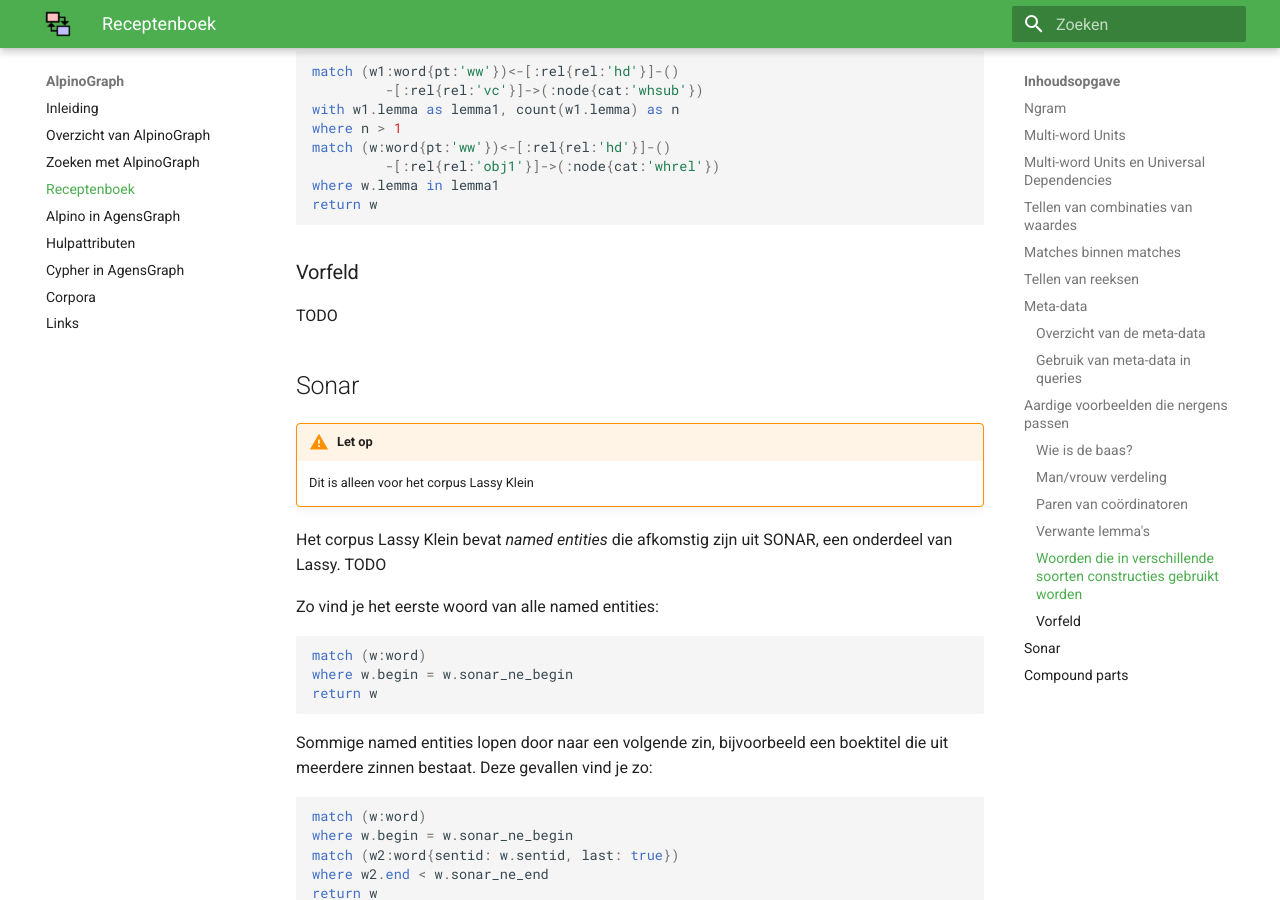
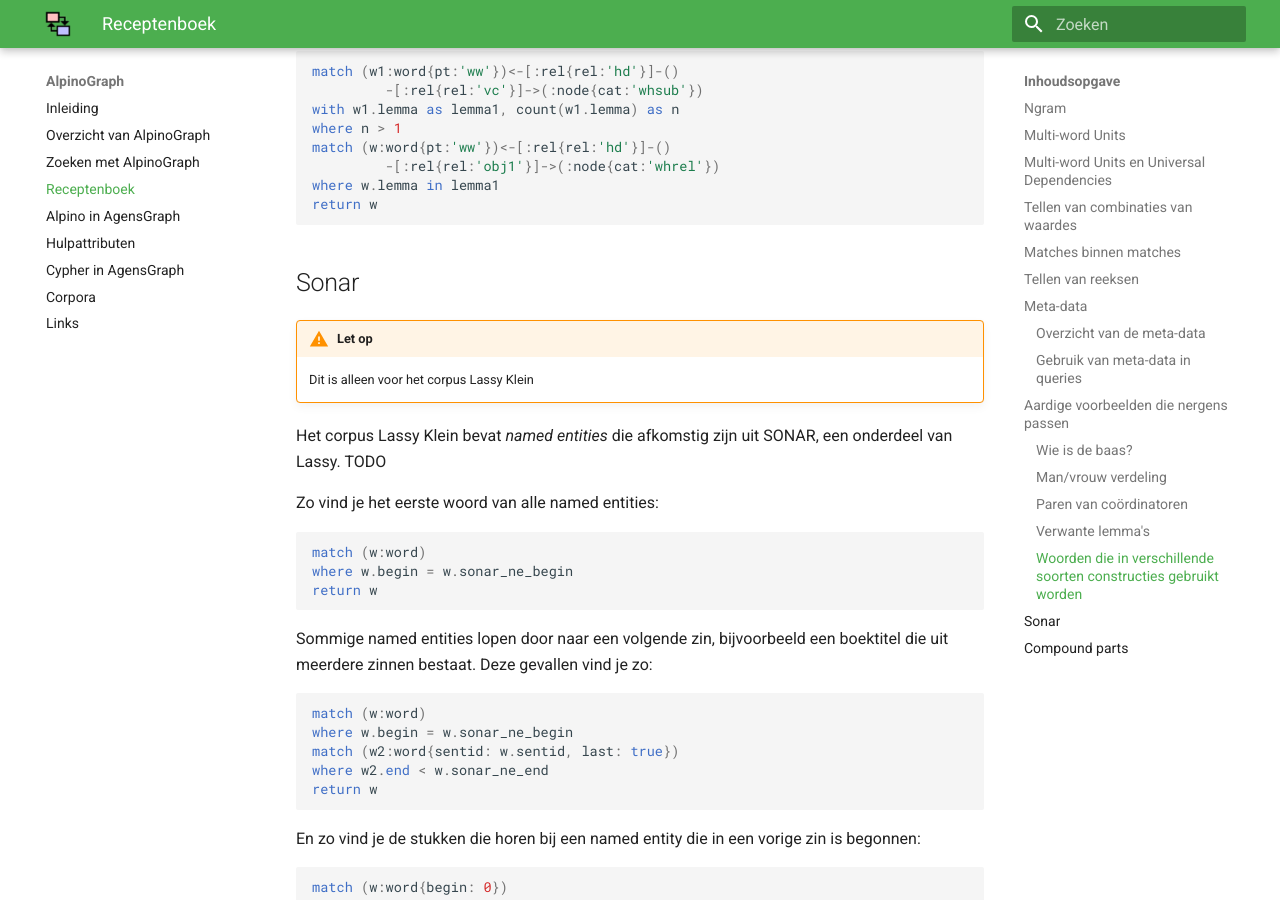
Before and after one commit to rug-compling/alpinograph-docs, an MkDocs documentation site: the page built from docs/recepten.md, in a window 1280 px wide and 900 px high, scrolled down 8090 px. Built offline with MkDocs 1.6.1 and Material for MkDocs 9.7.7, drawn with Linux system fonts in a browser that asks for light colours.

Commit message:
recepten: vorfeld: staat elders al

````diff
--- a/docs/recepten.md
+++ b/docs/recepten.md
@@ -390,10 +390,6 @@ where w.lemma in lemma1
 return w
 ```
 
-### Vorfeld
-
-TODO
-
 ## Sonar
 
 !!! warning "Let op"
````
